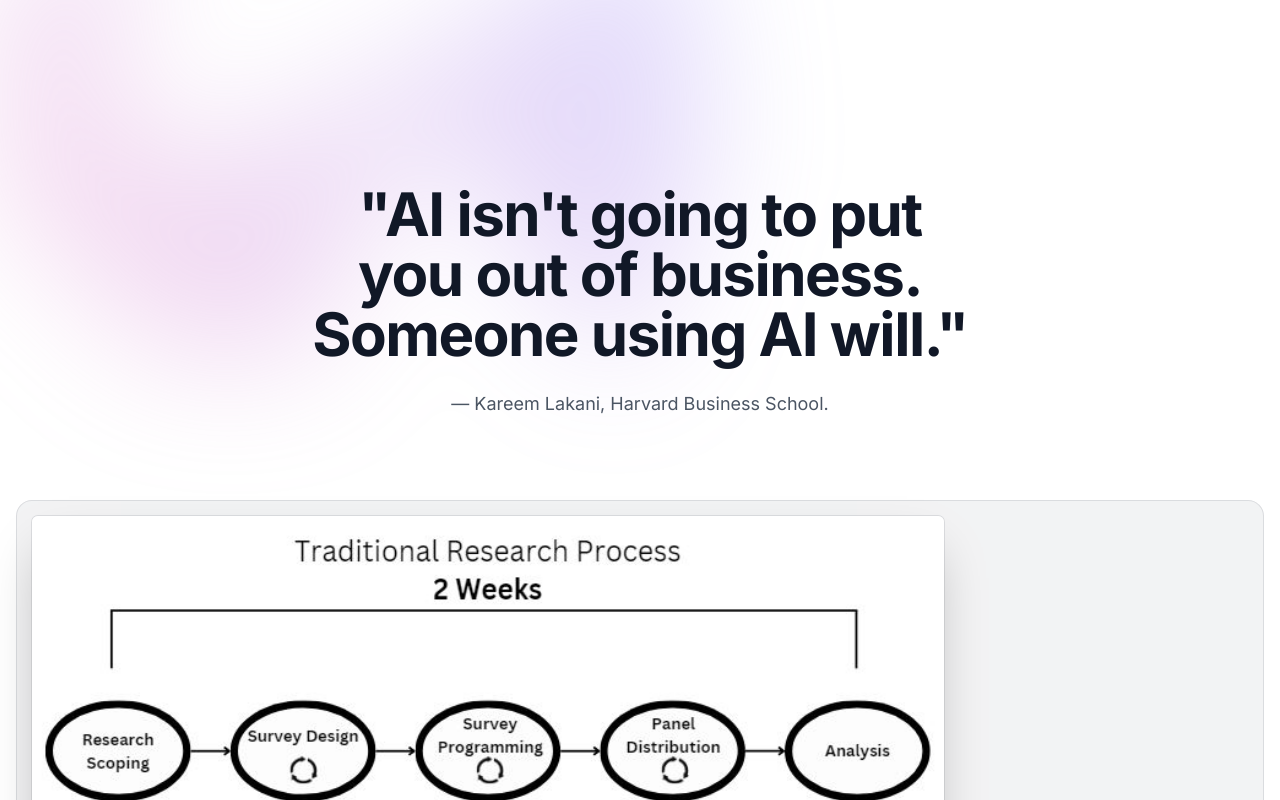
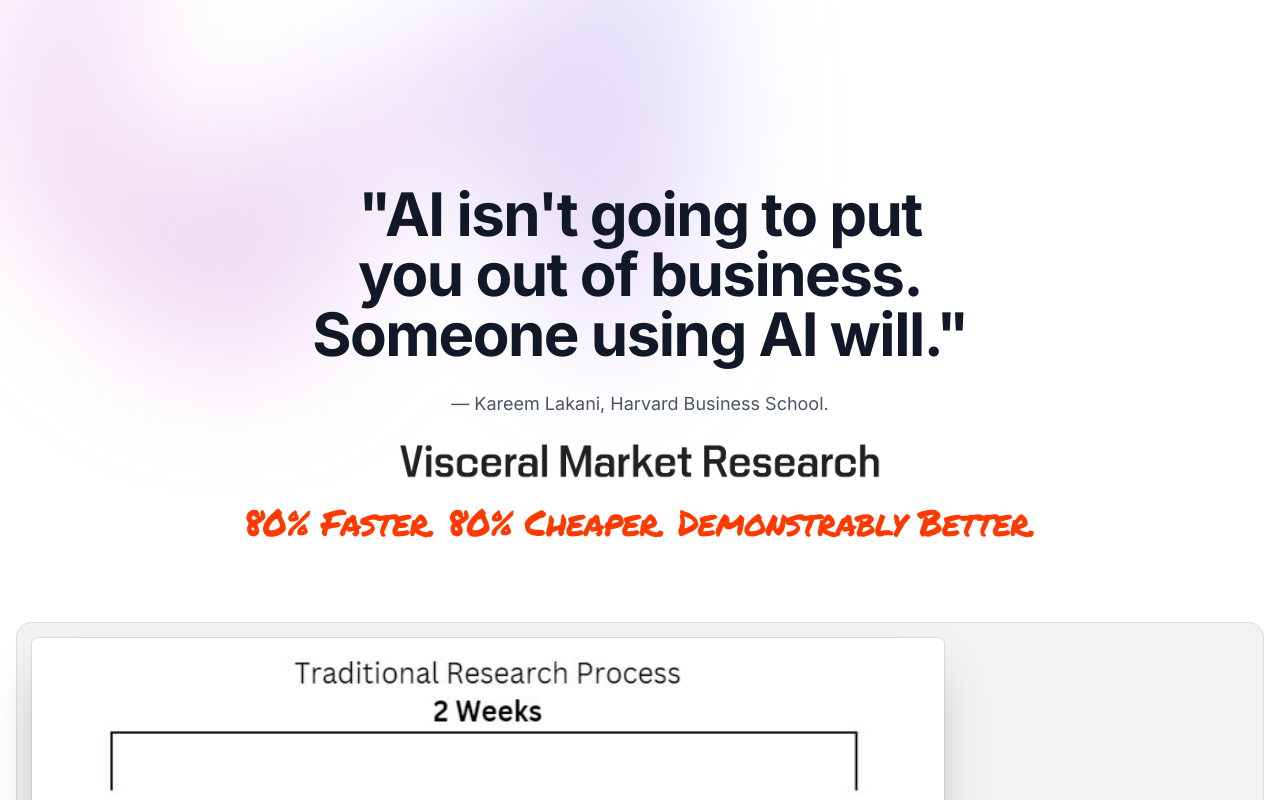
Before and after one commit to neeld3/VisceralMKT, a Next.js app: page / in a window 1280 px wide. Shown: the top 800 px of the page. Built offline with nearby package versions, Linux system fonts and the light colour scheme.

Commit message:
Update page.tsx

```diff
--- a/src/app/page.tsx
+++ b/src/app/page.tsx
@@ -56,6 +56,21 @@
                     &mdash; Kareem Lakani, Harvard Business School.
                   </p>
                 </div>
+                <div className="w-2/5 mx-auto mt-5 mb-5">
+                  <Image
+                    src="/vmr-logo-black.png"
+                    alt="Logo"
+                    layout="responsive"
+                    width={2125}
+                    height={183}
+                    objectFit="cover"
+                  />
+                </div>
+                <div className="mt-2 text-2xl text-center font-permanent-marker text-custom-color tracking-tight sm:text-4xl">
+                  <p>
+                    80% Faster. 80% Cheaper. Demonstrably Better.
+                  </p>
+                </div>
                 <div className="mt-16 flow-root sm:mt-24">
                   <div className="-m-2 rounded-xl bg-gray-900/5 p-2 ring-1 ring-inset ring-gray-900/10 lg:-m-4 lg:rounded-2xl lg:p-4">
                     <img
```
